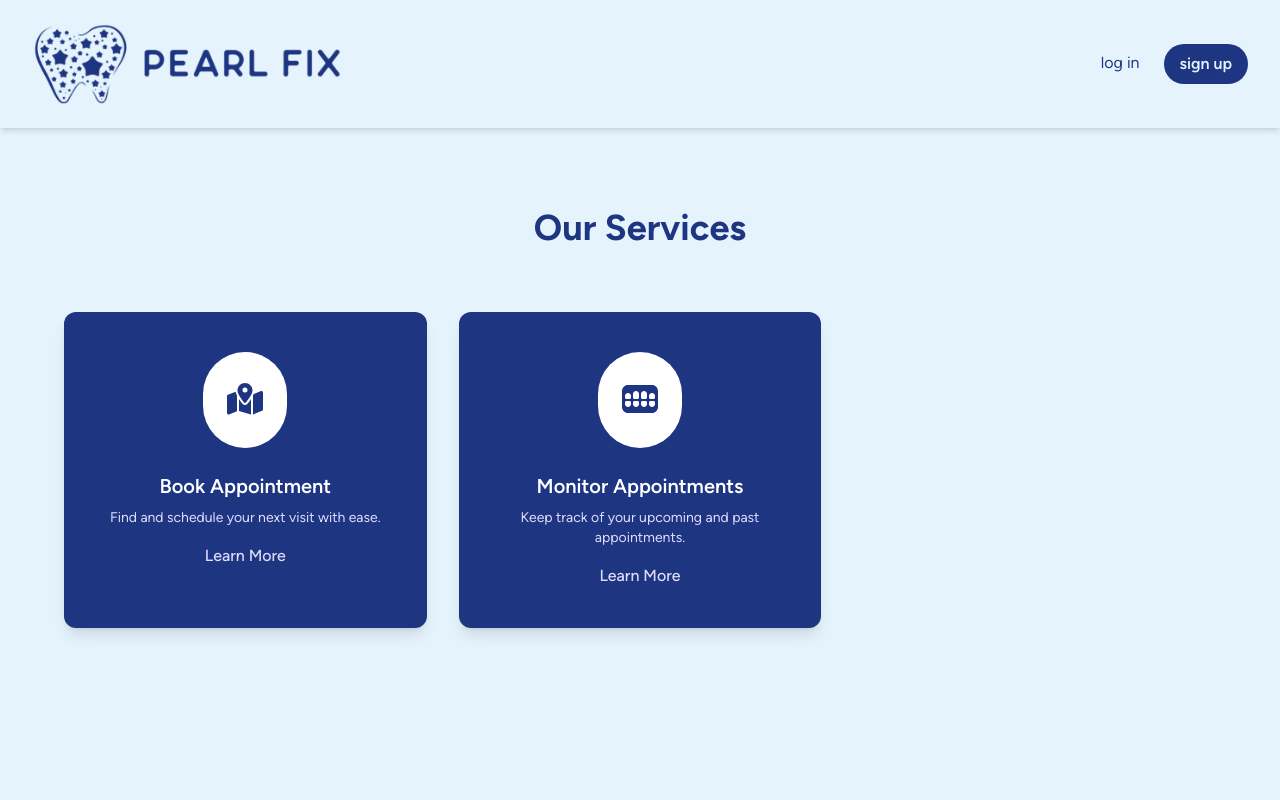
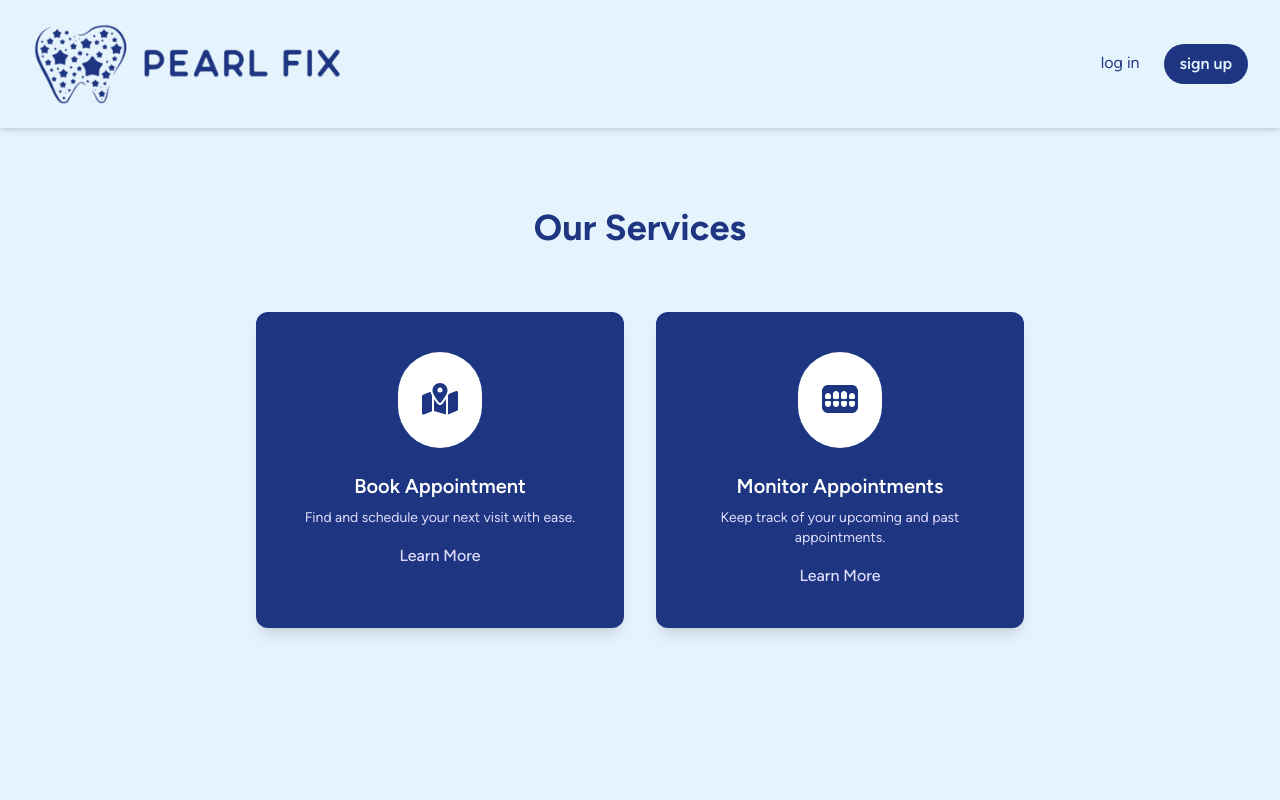
Before and after one commit to renney-11/pearl-fix, a Next.js app in the folder frontend/: page /patient-tool/landing-page in a window 1280 px wide. Shown: the top 800 px of the page. Built offline with nearby package versions, Linux system fonts and the light colour scheme.

Commit message:
#41 fix responsivness of landing page

```diff
--- a/frontend/app/patient-tool/landing-page/page.tsx
+++ b/frontend/app/patient-tool/landing-page/page.tsx
@@ -30,6 +30,7 @@ const PatientLandingPage: React.FC = () => {
       description: "Keep track of your upcoming and past appointments.",
       link: "/patient-tool/monitor-appointments",
     },
+
   ];
 
   const [hovered, setHovered] = useState<number | null>(null);
@@ -40,7 +41,7 @@ const PatientLandingPage: React.FC = () => {
       <main className="text-center p-8 min-h-screen flex flex-col items-center justify-start mt-12">
   {/* Updated "Our Services" color */}
   <h2 className="text-4xl font-bold mb-16 text-[rgba(30,53,130,255)]">Our Services</h2>
-        <div className="grid grid-cols-1 md:grid-cols-3 gap-8 w-full max-w-screen-xl px-8">
+  <div className="flex flex-wrap justify-center gap-8 w-full max-w-screen-xl px-8">
     {services.map((service) => (
       <a
         key={service.id}
@@ -48,7 +49,7 @@ const PatientLandingPage: React.FC = () => {
         className={`bg-[rgba(30,53,130,255)] text-white rounded-xl p-10 flex flex-col items-center justify-start
           shadow-lg hover:shadow-2xl transition-transform transform ${
           hovered === service.id ? "translate-y-[-8px]" : "translate-y-0"
-                }`}
+        } w-full sm:w-[calc(33.333%-16px)]`}
         onMouseEnter={() => setHovered(service.id)}
         onMouseLeave={() => setHovered(null)}
         style={{ minHeight: "280px" }}
@@ -66,6 +67,7 @@ const PatientLandingPage: React.FC = () => {
     ))}
   </div>
 </main>
+
     </Background>
   );
 };
```
Lines whose indentation alone changed are shown as unchanged.
